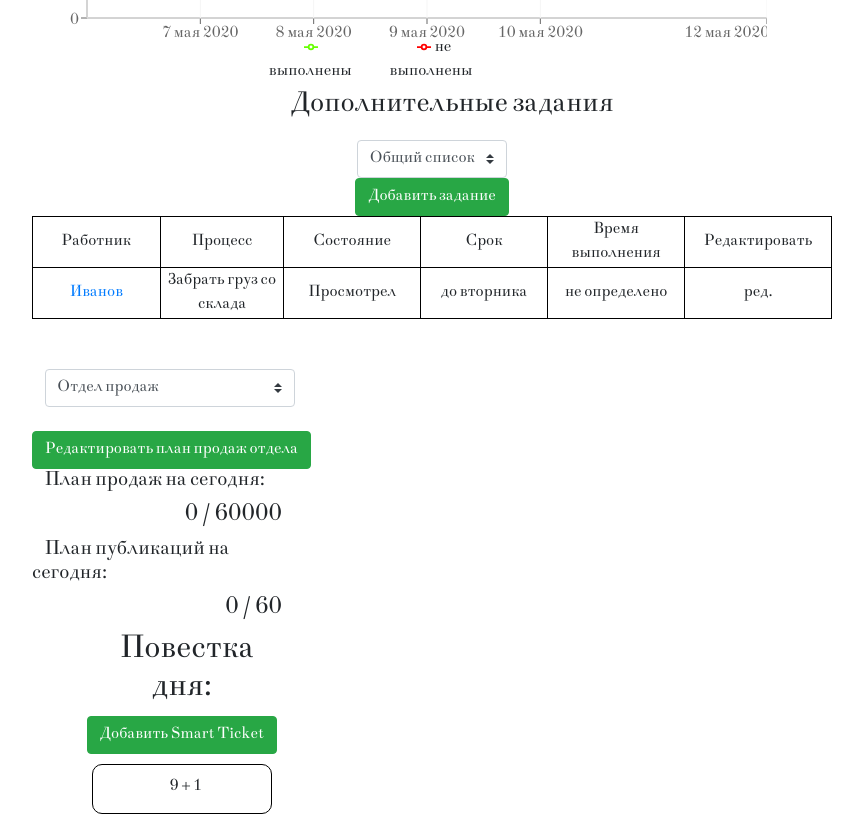
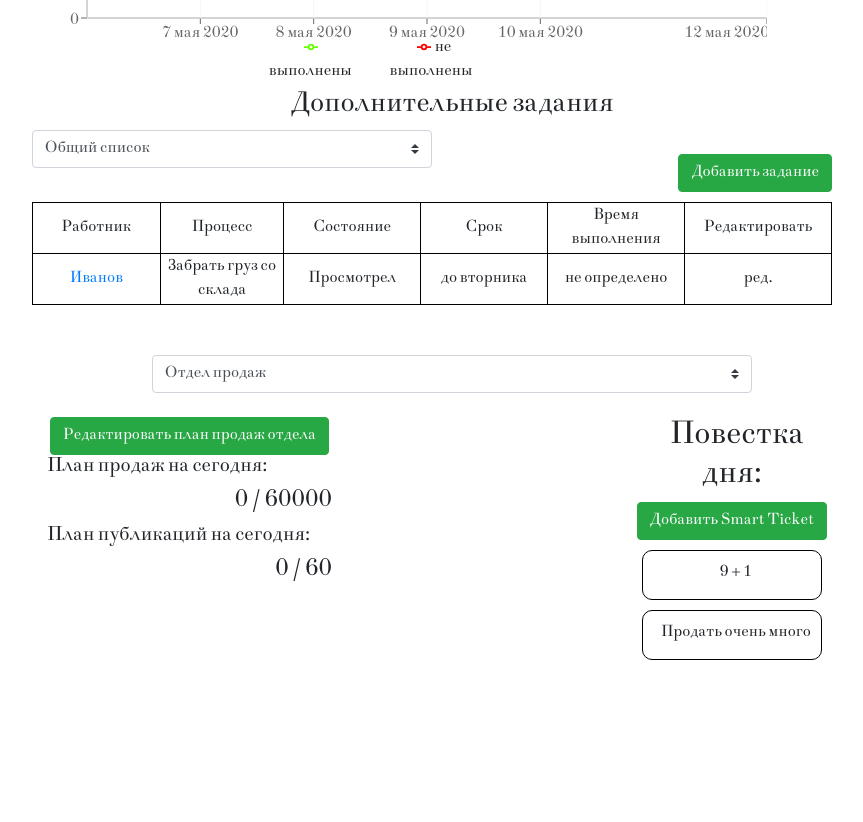
Before and after one commit to orby-tech/demoCRM, a React (Create React App) app in the folder frontend/: page /demo/boss in a window 1280 px wide. Shown: the part 600-1422 px from the top of the page, without its empty margins (208-1071 px from the left). After the commit the page ends 1300 px from the top, so only its background shows below. Built offline with nearby package versions, Linux system fonts and the light colour scheme.

Commit message:
rebuild boss

```diff
--- a/frontend/src/App.css
+++ b/frontend/src/App.css
@@ -52,7 +52,18 @@ td {
   height: 10px;
   float: none;
 }
+.boss__selectPersone{
+  width: 400px;
+  display: inline-block;
+  float: left;
 
+}
+.boss__ticketAppend {
+  display: inline-block;
+  float: right;
+  margin-bottom: 10px;
+
+}
 .boss__table {
   padding-top: 30px;
   height: auto;
@@ -60,7 +71,10 @@ td {
   margin-bottom: 50px;
 
 }
-
+.boss__planeOfSales{
+  width: 300px;
+  float: left;
+}
 .boss__uppendAdditionalTask {
   width: 100%;
 
@@ -88,12 +102,13 @@ td {
 .boss__displayNO {
   display: none;
 }
-.bossLeftColumn__container{}
+.boss__regularPlans{
+}
+.boss__sectorSelect{
+  width: 600px;
+}
 label {
   margin-top: 6px;
-}
-.bossRightColumn__container{
-  width: 250px;
 }
 
 .profile__container {
--- a/frontend/src/Boss.js
+++ b/frontend/src/Boss.js
@@ -64,14 +64,14 @@ class Boss extends Component {
 					<Legend />
 				</LineChart>
 				<h3 className=""> Дополнительные задания </h3>
-					<select className="custom-select leader__selectPersone">
+				<select className="custom-select boss__selectPersone">
 					<option value="selected">Общий список </option>
 
 					<option value="selected">Иванов </option>
 					<option value="selected">Отдел продаж</option>
 				</select>
 				<br />
-					<button className=" btn btn-success">
+				<button className="boss__ticketAppend btn btn-success">
 					Добавить задание
 						</button>
 				<table className="boss__table">
@@ -98,8 +98,40 @@ class Boss extends Component {
 					}
 				</table>
 
-				<div>
-					<RightColumn />
+				<div className="boss__regularPlans">
+					<select className="boss__sectorSelect custom-select">
+						<option value="selected">Отдел продаж </option>
+					</select>
+					<br />
+					<br />
+
+
+				<div className="boss__planeOfSales">
+					<button className="btn btn-success">
+							Редактировать план продаж отдела
+					</button>
+					<br />
+					<div className="">
+						<h5 className="profile__titlePlans"> План продаж на сегодня: </h5>
+						<h4 className="profile__countPlans"> 0 / 60000 </h4>
+					</div>
+					<div className="">
+						<h5 className="profile__titlePlans"> План публикаций на сегодня: </h5>
+						<h4 className="profile__countPlans"> 0 / 60 </h4>
+					</div>
+				</div>
+				</div>
+				<div className="profile__agenda">
+					<h2> Повестка дня: </h2>
+					<button className="btn btn-success">
+								Добавить Smart Ticket
+					</button>
+					<div className="profile__smartTicket">
+						9 + 1
+					</div>
+					<div className="profile__smartTicket">
+						Продать очень много
+					</div>
 				</div>
 
 			</div>
--- a/frontend/src/BossRightColumn.js
+++ b/frontend/src/BossRightColumn.js
@@ -44,40 +44,7 @@ class Profile extends Component{
 	render(){
 		return(
 			<div className="bossRightColumn__container">
-        <div className="profile__regularPlans">
-                <select  className="custom-select">
-                  <option value="selected">Отдел продаж </option>
-                </select>
-                <br />
-                <br />
 
-                <button className="btn btn-success">
-                  Редактировать план продаж отдела
-                </button>
-                <br />
-
-                <div className="">
-                  <h5 className="profile__titlePlans"> План продаж на сегодня: </h5>
-                  <h4 className="profile__countPlans"> 0 / 60000 </h4>
-                </div>
-                <div className="profile__planOfannouncement">
-                  <h5 className="profile__titlePlans"> План публикаций на сегодня: </h5>
-                  <h4 className="profile__countPlans"> 0 / 60 </h4>
-                </div>
-
-            </div>
-          <div className="profile__agenda">
-              <h2> Повестка дня: </h2>
-              <button className="btn btn-success">
-                Добавить Smart Ticket
-              </button>
-              <div className="profile__smartTicket">
-                  9 + 1
-              </div>
-              <div className="profile__smartTicket">
-                  Продать очень много
-              </div>
-          </div>
 			</div>
 			)
 	}
```
Lines whose indentation alone changed are shown as unchanged.
